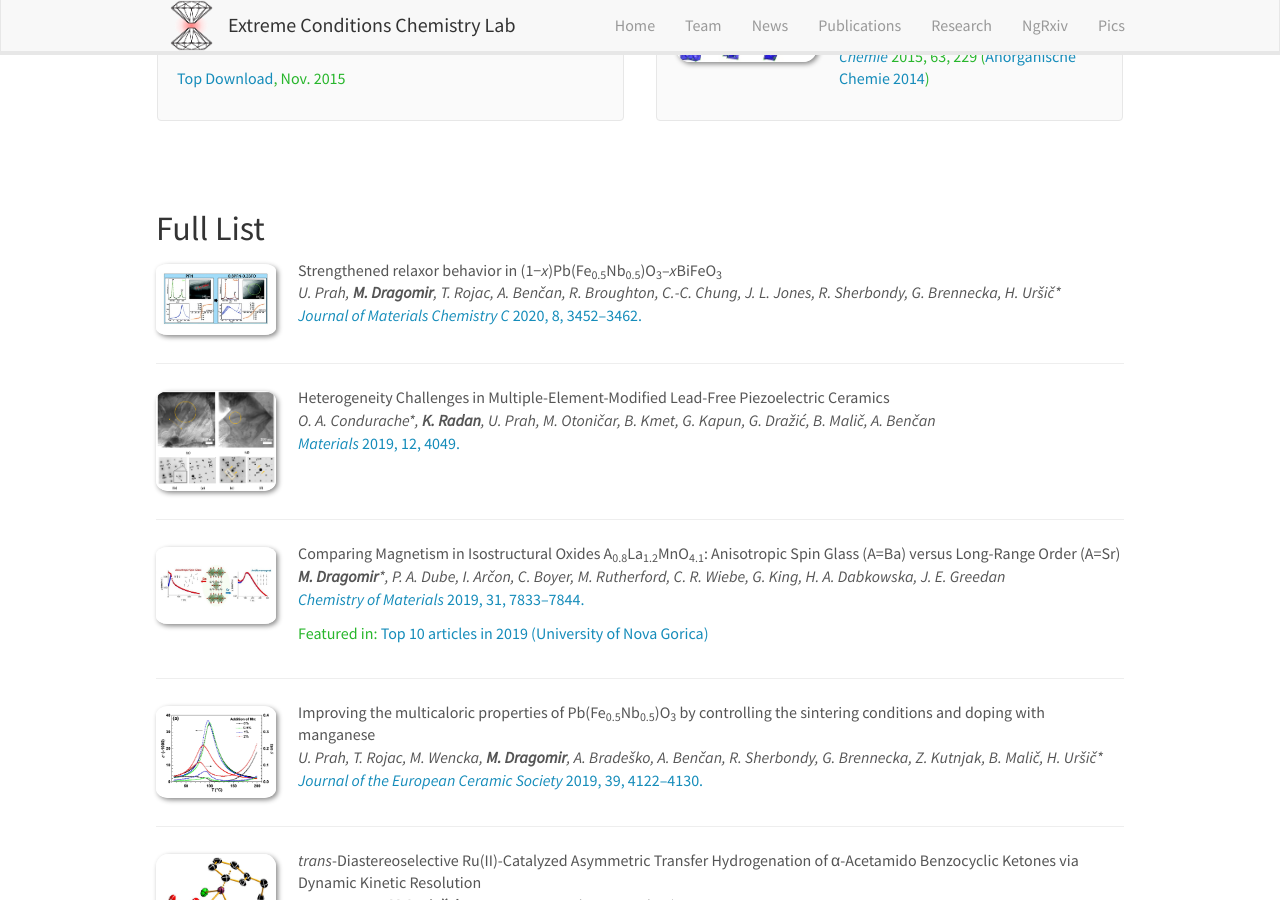
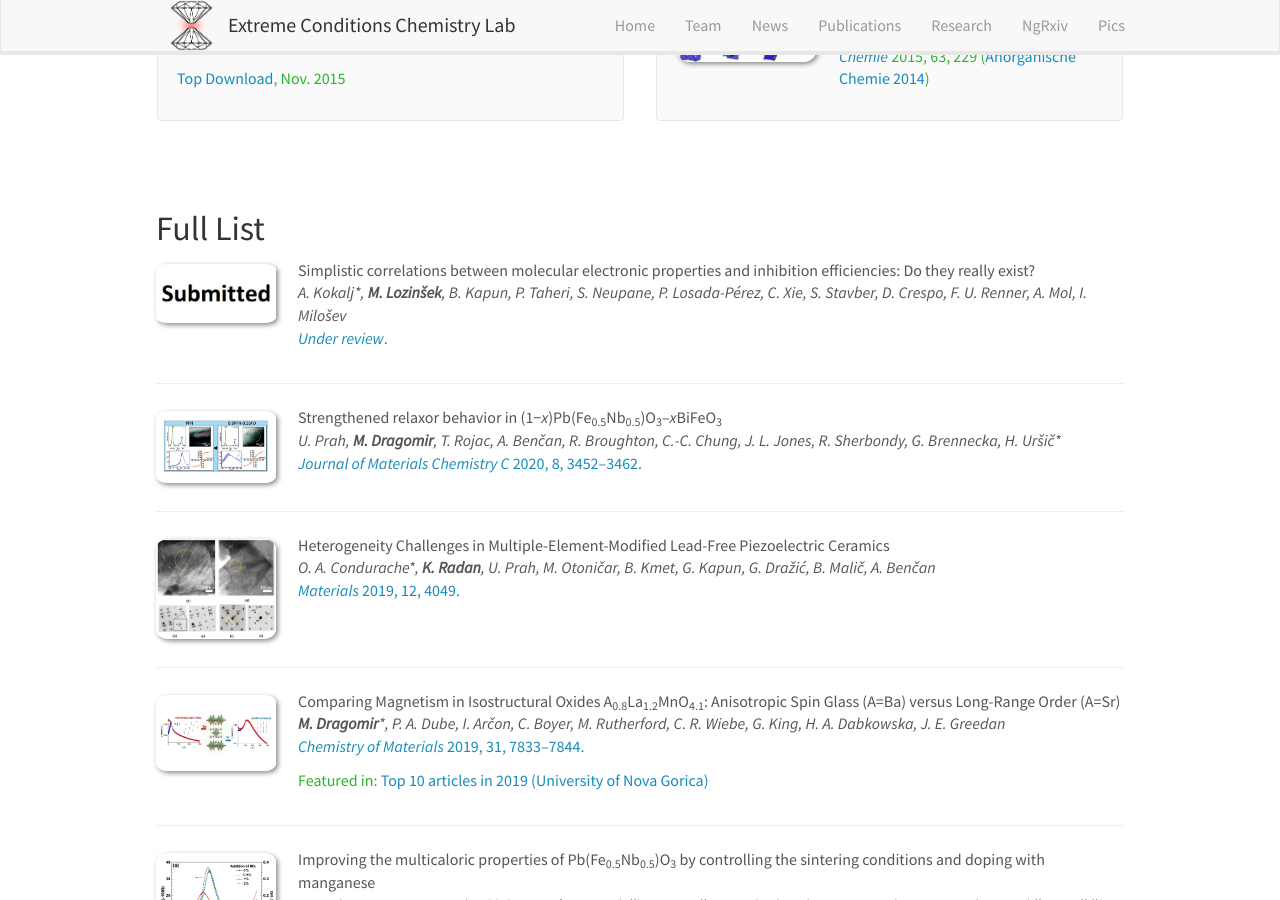
Before and after one commit to eccl-jsi/eccl-jsi.github.io, a Jekyll site: the page built from _pages/publications.md, in a window 1280 px wide and 900 px high, scrolled down 1065 px. Built offline with Jekyll 4.4.1, drawn with Linux system fonts in a browser that asks for light colours; nearby versions of some CDN libraries.

Commit message:
Update publist.yml

```diff
--- a/_data/publist.yml
+++ b/_data/publist.yml
@@ -1,4 +1,13 @@
 ---
+-
+  authors: "A. Kokalj*, <b>M. Lozinšek</b>, B. Kapun, P. Taheri, S. Neupane, P. Losada-Pérez, C. Xie, S. Stavber, D. Crespo, F. U. Renner, A. Mol, I. Milošev"
+  description: ""
+  highlight: 0
+  image: Submitted.jpg
+  link:
+    display: "<i>Under review</i>."
+    url: ""
+  title: "Simplistic correlations between molecular electronic properties and inhibition efficiencies: Do they really exist?"
 -
   authors: "U. Prah, <b>M. Dragomir</b>, T. Rojac, A. Benčan, R. Broughton, C.-C. Chung, J. L. Jones, R. Sherbondy, G. Brennecka, H. Uršič*"
   description: ""
```
